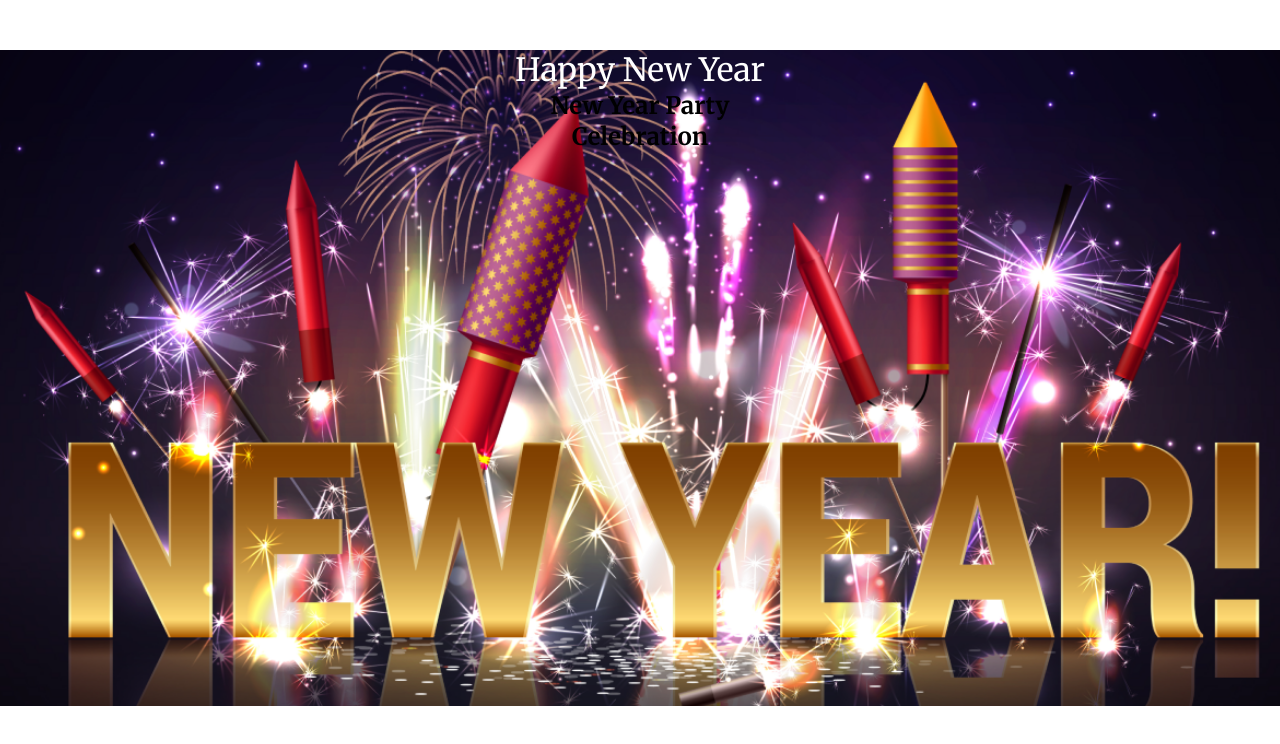
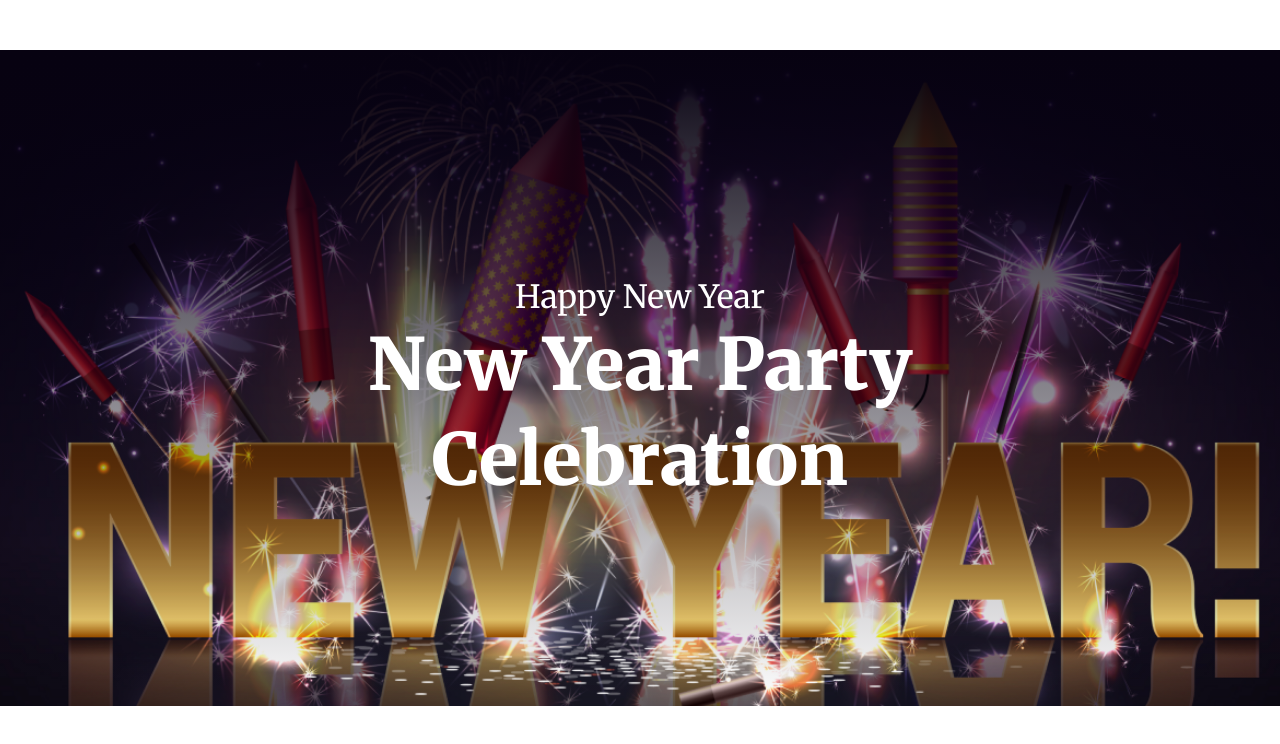
Before and after one commit to alaminkazi12/new-year-project-ass-1, a plain HTML site: page index.html in a window 1280 px wide. Drawn offline with Linux system fonts and the light colour scheme.

Commit message:
added gradient on bg image

```diff
--- a/style/style.css
+++ b/style/style.css
@@ -9,7 +9,8 @@
 
 /* header styles */
 .header-content {
-  background-image: url("../images/Banner-image.png");
+  background-image: linear-gradient(180deg, #070211 0%, rgba(7, 2, 17, 0) 100%),
+    url("../images/Banner-image.png");
   background-position: center;
   background-size: cover;
   width: 100%;
@@ -26,4 +27,14 @@
   font-style: normal;
   font-weight: 400;
   line-height: normal;
+  padding-top: 227px;
 }
+.header-content h2 {
+  color: #fff;
+  text-align: center;
+  font-family: Merriweather;
+  font-size: 72px;
+  font-style: normal;
+  font-weight: 900;
+  line-height: 95px; /* 131.944% */
+}
```
